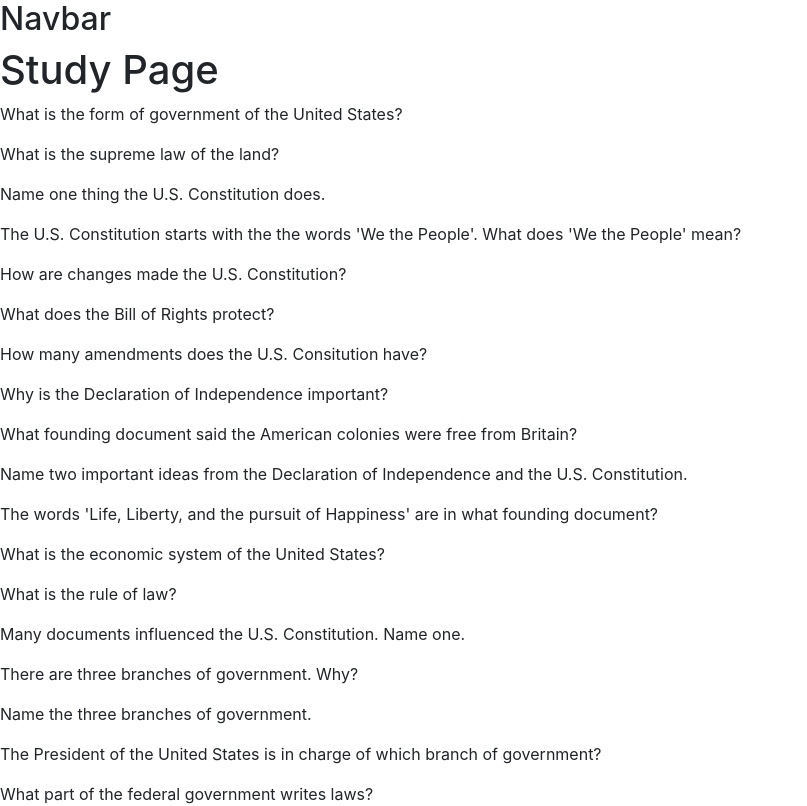
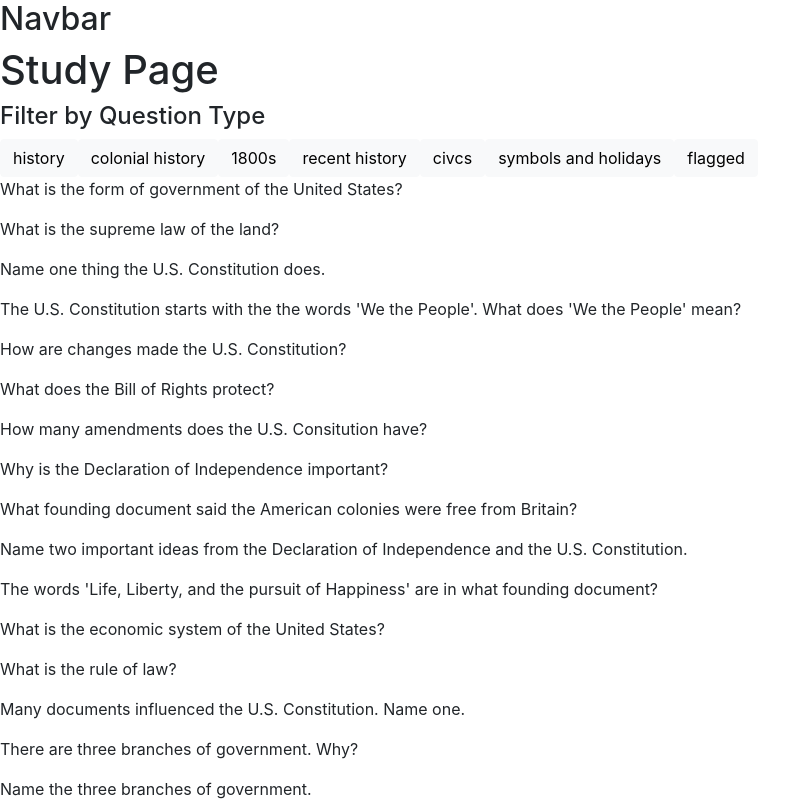
Before and after one commit to ybuchi/us-citizenship-app, a React (Create React App) app: page /study in a window 1280 px wide. Shown: the top 806 px of the page, without its empty margins (0-807 px from the left). Built offline with nearby package versions, Linux system fonts and the light colour scheme.

Commit message:
Added filter buttons to the Study page

```diff
--- a/src/Components/StudyPage/StudyPage.js
+++ b/src/Components/StudyPage/StudyPage.js
@@ -1,6 +1,7 @@
 import React from "react";
 import questionsData from "../../Data/questions";
 import QuestionCard from "../QuestionCard/QuestionCard";
+import { Button } from "react-bootstrap";
 
 function StudyPage(){
     const mappedQuestions = questionsData.map((question)=>{
@@ -10,6 +11,19 @@ function StudyPage(){
     return(
         <>
         <h1>Study Page</h1>
+
+        <div id="study-filter">
+            <h4>Filter by Question Type</h4>
+            <Button variant="light">history</Button>
+            <Button variant="light">colonial history</Button>
+            <Button variant="light">1800s</Button>
+            <Button variant="light">recent history</Button>
+            <Button variant="light"> civcs</Button>
+            <Button variant="light">symbols and holidays</Button>
+            <Button variant="light">flagged</Button>
+        </div>
+
+
         {mappedQuestions}
         </>
     )
```
